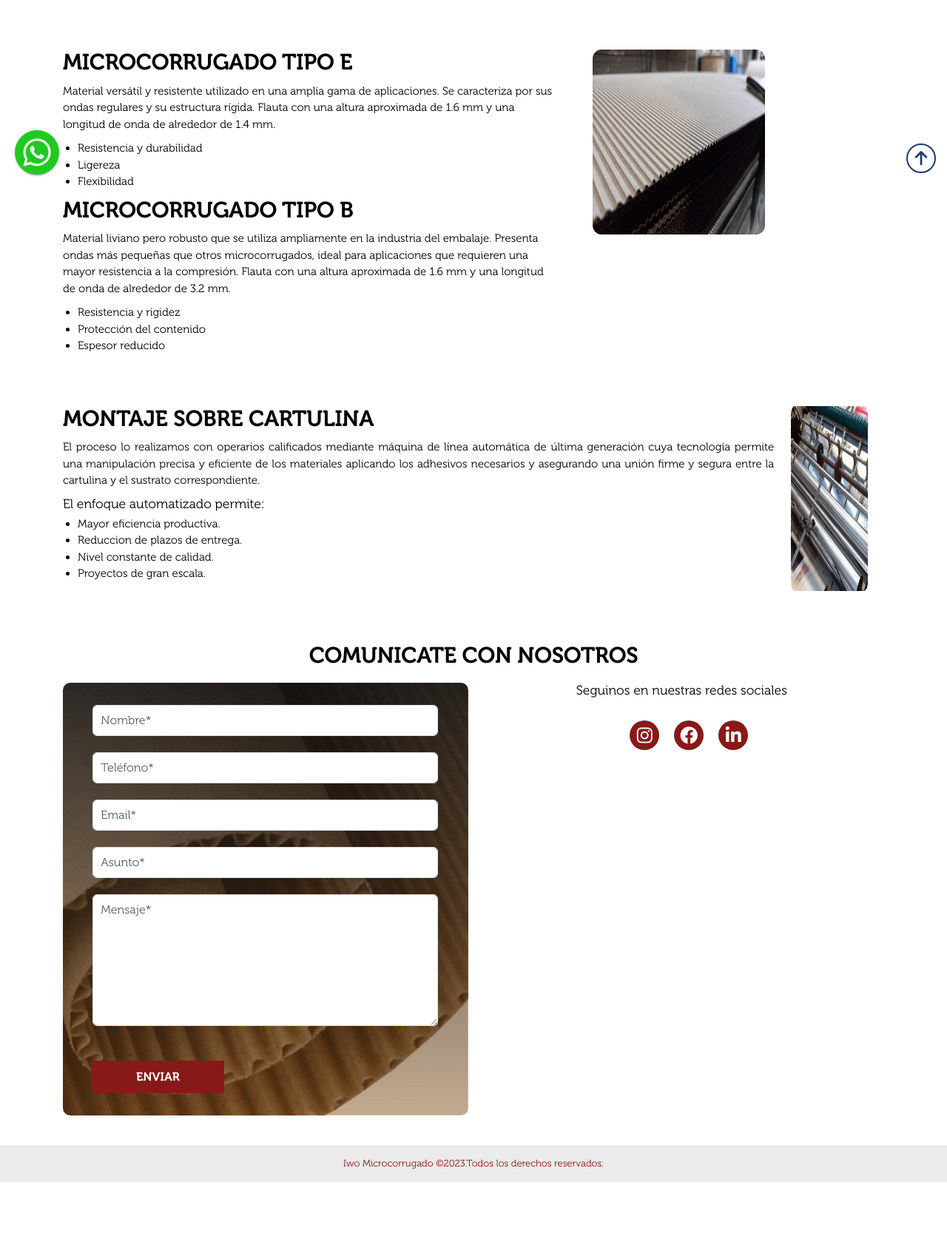
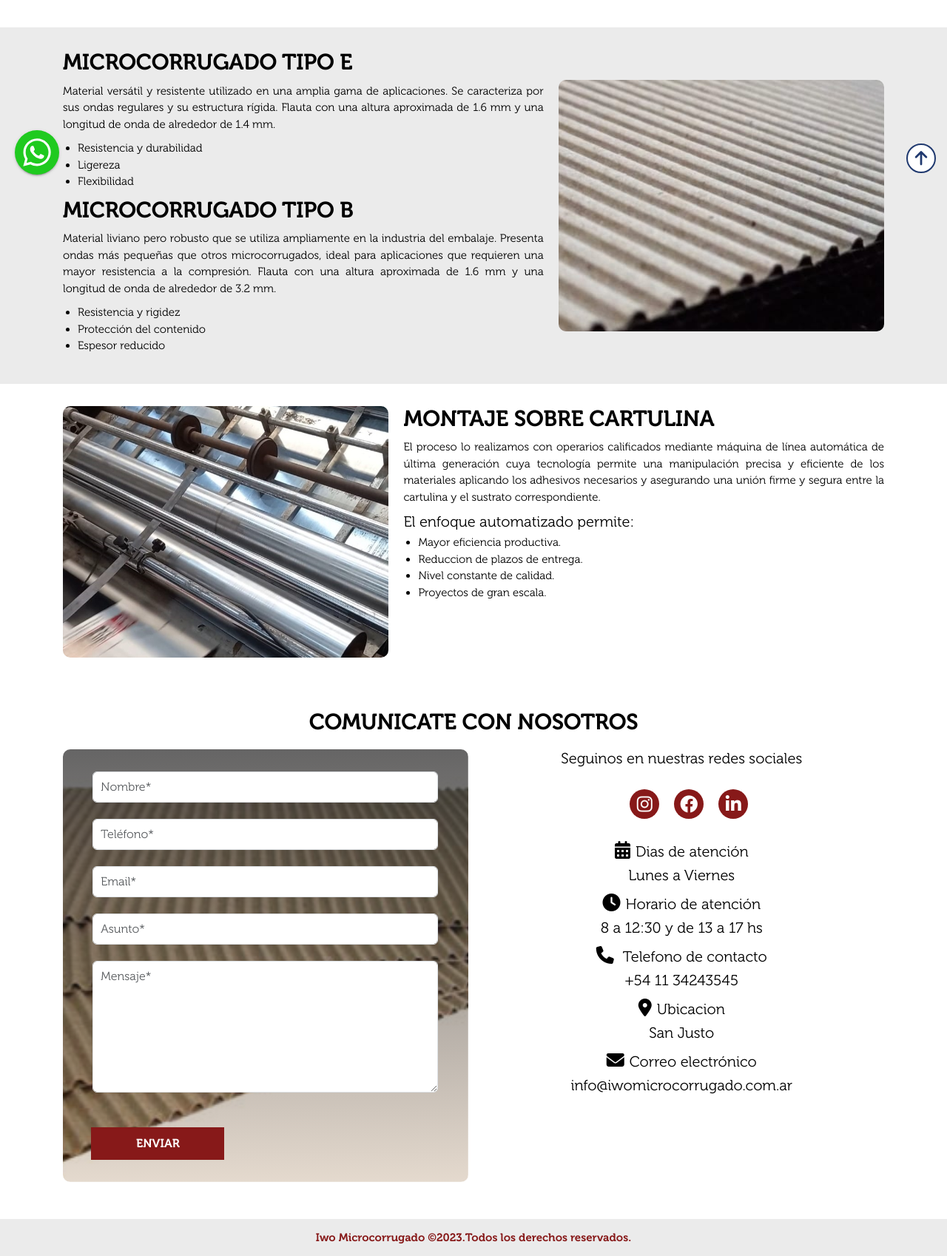
Before and after one commit to lucasgarcia85/Iwo_microcorrugados, a website: page index.html in a window 1280 px wide. Shown: the part 544-2242 px from the top of the page at 74% size. Before the commit the page ends 2142 px from the top, so only its background shows below. Drawn offline with nearby package versions, Linux system fonts and the light colour scheme.

Commit message:
mejoras en sections, fondos,footer, iconos

```diff
--- a/assets/styles/scss/_footer.scss
+++ b/assets/styles/scss/_footer.scss
@@ -9,7 +9,7 @@ footer {
     ****************************************/
     .formulario {
         margin: auto;
-        background-image: linear-gradient(rgb(19 18 18 / 88%), rgb(129 78 23 / 48%)) ,url(../../images/simplefaz.png);
+        background-image: linear-gradient(rgb(19 18 18 / 65%), rgb(129 78 23 / 21%)) ,url(../../images/plancha.jpg);
         background-repeat:no-repeat;
         background-size: cover;
         background-position: center;
@@ -144,16 +144,34 @@ footer {
         }
 
     }
+    .info{
+
+    text-align: center;
+
+        h3{
+            i{
+                margin-right:0.7rem;
+                font-size: 2.4rem;
+            }
+        }
+
+        p{
+            font-size: 2rem;
+        }
+    }
 
     .copyright {
+        margin-top: 1rem;
         display: flex;
+        flex-wrap: wrap;
         align-items: center;
         justify-content: center;
-        font-size: 1.3rem;
+        font-size: 1.5rem;
+        font-weight: bold;
         background-color: $color-bg-main;
         color: $color-menu;
         height: 50px;
-        p {
+        .copy {
             margin: 0;
         }
 
--- a/assets/styles/scss/_globals.scss
+++ b/assets/styles/scss/_globals.scss
@@ -16,6 +16,13 @@ html {
     font-weight: 300;
     font-style: normal;
 }
+
+// hr{
+//     margin: 10px auto;
+//     width: 90%;
+//     height: 2px;
+//     color:$color-main;
+// }
 
 body {
 
@@ -148,6 +155,9 @@ h2 {
         font-size: 3rem;
     }
 }
+h3{
+    font-size: 2rem;
+}
 
 
 .lg-sub-html p {
--- a/assets/styles/scss/_sections.scss
+++ b/assets/styles/scss/_sections.scss
@@ -1,3 +1,9 @@
+.micro_tipos, .micro_montajes{
+    background-color: $color-bg-main;
+
+}
+
+
 .section1 {
     background-image: linear-gradient( rgb(255 255 255 / 50%), rgba(129, 78, 23, 0.45) ),url(../../images/insumos.jpg);;
     background-size: cover;
@@ -83,6 +89,7 @@
 
     &>.container {
         display: flex;
+        gap: 20px;
         flex-direction: column;
         @include media-breakpoint-up(lg) {
             flex-direction: row;
@@ -93,34 +100,25 @@
     .tipo{
         font-size: 1.5rem;
         text-align: justify;
+        width: 100%;
+        height: auto;
         @include media-breakpoint-up(lg) {
-            width: 60%;
-            text-align: left;
+            width: 59%;
         }
+
 
     }
 
     .tipo_img{
-        text-align: center;
-        height: 250px;
+        background-image: url(../../images/microcorrugado.jpg);
+        background-position: center;
+        width: 85%;
+        height: 340px;
+        align-self: center;
+        border-radius: 1rem;
 
         @include media-breakpoint-up(lg) {
-            width: 30%;
-        }
-        img {
-            width: 100%;
-            height: 100%;
-            border-radius: 5%;
-
-            @include media-breakpoint-up(sm) {
-                width: 80%;
-                text-align: center;
-
-            }
-            @include media-breakpoint-up(lg) {
-                width: 70%;
-
-            }
+            width: 40%;
         }
     }
 
@@ -133,9 +131,10 @@
 
     &>.container {
         display: flex;
+        gap:20px;
         flex-direction: column;
         @include media-breakpoint-up(lg) {
-            flex-direction: row;
+            flex-direction: row-reverse;
         }
 
     }
@@ -143,30 +142,25 @@
     .montaje{
         font-size: 1.5rem;
         text-align: justify;
+        width: 100%;
+        height: auto;
+        @include media-breakpoint-up(lg) {
+            width: 59%;
+        }
 
     }
 
     .montaje_img{
-        text-align: center;
-        height: 250px;
+        background-image: url(../../images/montaje2.jpg);
+        background-position: bottom;
+        background-size: cover;
+        width: 85%;
+        height: 340px;
+        align-self: center;
+        border-radius: 1rem;
 
         @include media-breakpoint-up(lg) {
-            width: 30%;
-        }
-        img {
-            width: 100%;
-            height: 100%;
-            border-radius: 5%;
-
-            @include media-breakpoint-up(sm) {
-                width: 80%;
-                text-align: center;
-
-            }
-            @include media-breakpoint-up(lg) {
-                width: 70%;
-
-            }
+            width: 40%;
         }
     }
 }
--- a/index.html
+++ b/index.html
@@ -98,6 +98,7 @@
       </div>
     </section>
 
+
     <section class="micro_tipos" id="productos">
       <div class="container">
         <div class="tipo">
@@ -118,10 +119,12 @@
         </div>
 
         <div class="tipo_img">
-          <img src="assets/images/microcorrugado.jpg" alt="imagen de carton microcorrugado">
+          <!-- <img src="assets/images/microcorrugado.jpg" alt="imagen de carton microcorrugado"> -->
         </div>
       </div>
     </section>
+
+
     <section class="micro_montaje" id="montajes">
       <div class="container">
         <div class="montaje">
@@ -137,7 +140,7 @@
           </ul>
         </div>
         <div class="montaje_img">
-          <img src="assets/images/montaje2.jpg" alt="">
+          <!-- <img src="assets/images/montaje2.jpg" alt=""> -->
         </div>
       </div>
 
@@ -146,12 +149,13 @@
 
   </main>
 
+
  <!-- FOOTER: Begin -->
   <footer id="contacto">
     <div class="container">
       <h2 class="text-center">Comunicate con nosotros</h2>
       <div class="row pt-3">
-        <div class="col-xl-6">
+        <div class="col-lg-6">
           <!-- Contact Form: Begin -->
           <div class="form">
             <div class="formulario" id="contact">
@@ -172,25 +176,7 @@
                   <div class="form-group">
                     <input type="asunto" class="form-control" id="asunto" name="asunto" placeholder="Asunto*">
                     <div id="email-error" class="error-msg">E-mail inválido</div>
-                    <!-- <div class="options">
-                      <input type="checkbox" id="microE" name="microE" value="Microcorrugado E">
-                      <label for="vehicle1"> Microcorrugado Tipo E</label>
-                      <input type="checkbox" id="microB" name="microB" value="Microcorrugado B">
-                      <label for="vehicle2"> I Microcorrugado Tipo B</label>
-                      <input type="checkbox" id="Montaje" name="Montaje" value="Montaje sobre cartulina">
-                      <label for="vehicle3"> Montaje</label>
 
-                    </div> -->
-                    <!-- <select class="form-select" name="service" id="service">
-                      <option value="0" disabled="disabled" selected="selected">Producto o ervicio</option>
-                      <optgroup label="Microcorrugado">
-                        <option value="Tipo E">Tipo E</option>
-                        <option value="Tipo B">Tipo B</option>
-                      </optgroup>
-                      <optgroup label="Montaje">
-                        <option value="Montaje sobre Cartulina">Montaje sobre Cartulina</option>
-                      </optgroup>
-                    </select> -->
                   </div>
                 </div>
 
@@ -220,7 +206,7 @@
           </div>
           <!-- Contact Form: End -->
         </div>
-        <div class="col-xl-6">
+        <div class="col-lg-6">
           <div class="redes">
 
             <h3>Seguinos en nuestras redes sociales</h3>
@@ -240,6 +226,18 @@
                 </a>
               </li>
             </ul>
+          </div>
+          <div class="info">
+            <h3><i class="fa-solid fa-calendar-days"></i></i>Dias de atención</h3>
+            <p>Lunes a Viernes </p>
+            <h3><i class="fa-solid fa-clock"></i>Horario de atención</h3>
+            <p>8 a 12:30 y de 13 a 17 hs</p>
+            <h3><i class="fa-solid fa-phone"></i> Telefono de contacto</h3>
+            <p>+54 11 34243545</p>
+            <h3><i class="fa-solid fa-location-dot"></i>Ubicacion</h3>
+            <p>San Justo</p>
+            <h3><i class="fa-solid fa-envelope"></i>Correo electrónico</h3>
+            <p>info@iwomicrocorrugado.com.ar</p>
 
           </div>
         </div>
@@ -247,11 +245,12 @@
     </div>
 
     <div class="copyright">
-      <p class="copy"> Iwo Microcorrugado &copy;<span class="year-copy">2023</span>.Todos los derechos reservados.</p>
+      <p class="copy"> Iwo Microcorrugado &copy;<span class="year-copy">2023</span>.</p>
+      <p class="copy">Todos los derechos reservados.</p>
     </div>
     <div class="footer-widget">
       <div class="widget-container">
-        <a href="https://wa.me/5491169321008?text=¡Hola!%20Quisiera%20recibir%20más%20información%20sobre..."
+        <a href="https://wa.me/54911111111?text=¡Hola!%20Quisiera%20recibir%20más%20información%20sobre..."
           target="_blank" class="widget-button"><img alt="whatsapp"
             src="assets/images/whatsapp.svg"></a>
       </div>
```
Also changed, not shown: assets/images/corrugado_simple.jfif (added), assets/images/papel-corrugado1.gif (added), assets/images/plancha.jpg (added), assets/styles/css/main.css, 1 other file.
